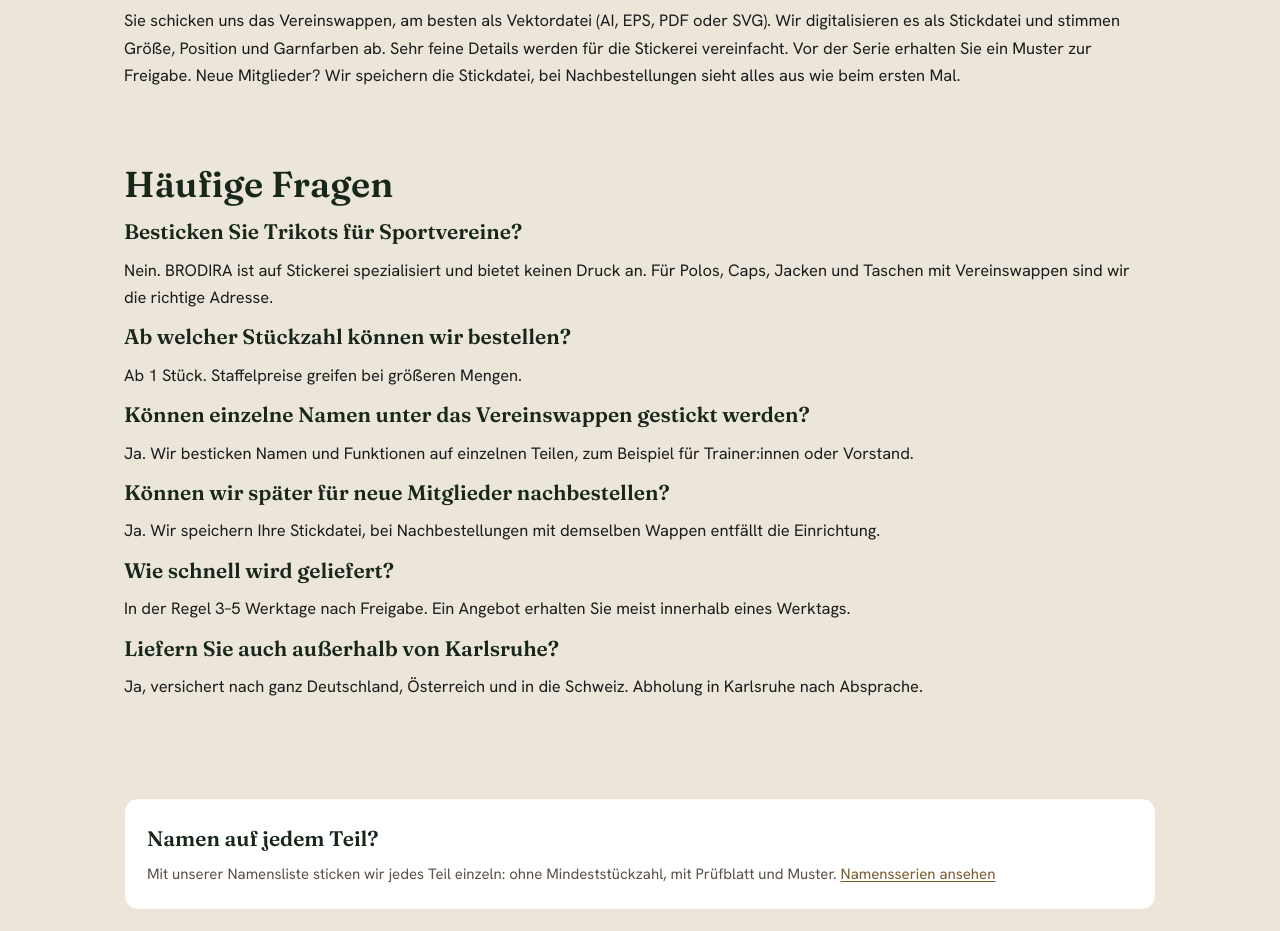
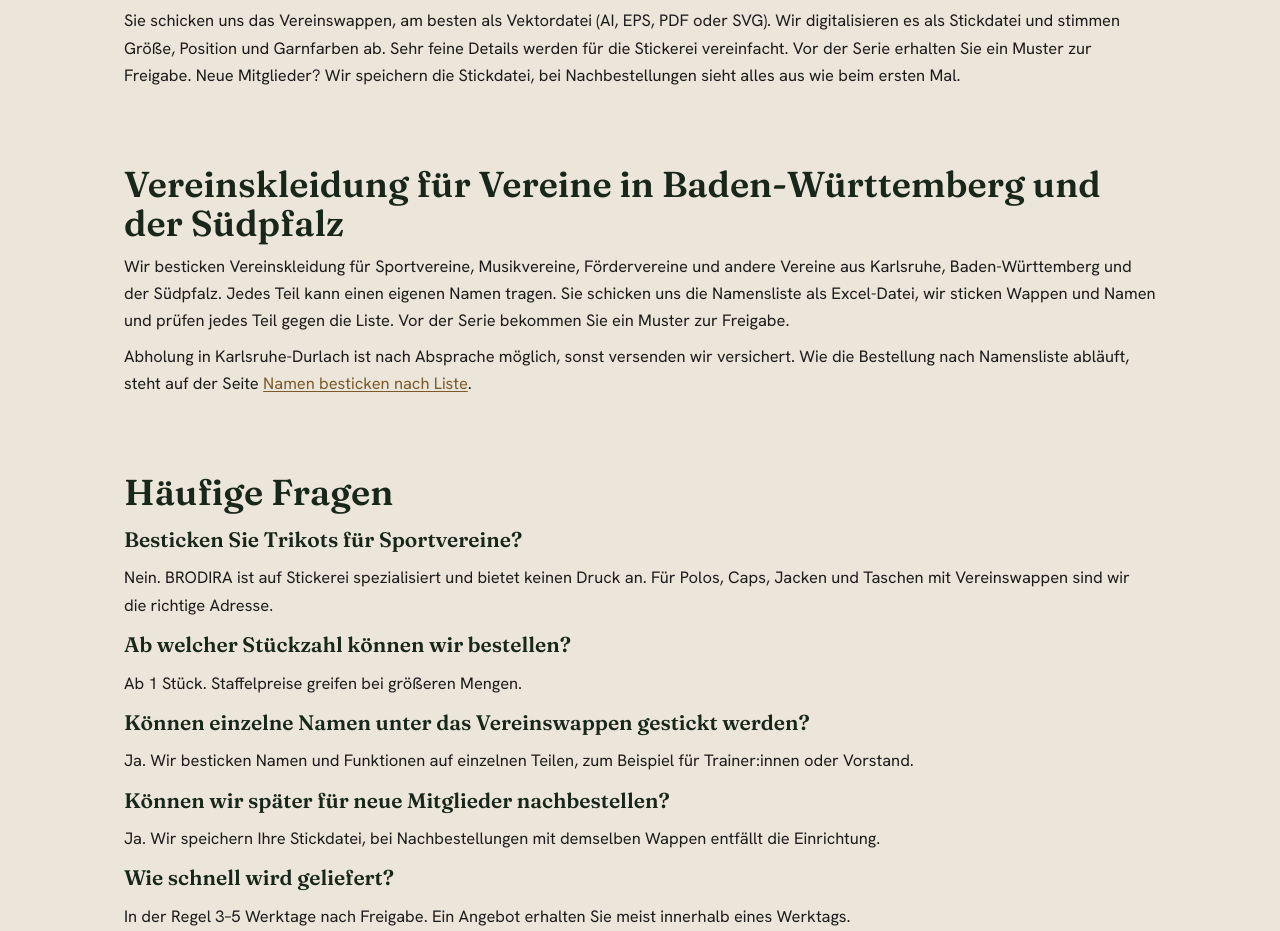
Before and after one commit to brodira/brodira-website, a plain HTML site: page vereine-teamwear.html in a window 1280 px wide. Shown: the part 1284-2215 px from the top of the page. Drawn offline with Linux system fonts and the light colour scheme.

Commit message:
Club page: section for BW and Suedpfalz clubs
New section 'Vereinskleidung fuer Vereine in Baden-Wuerttemberg und der Suedpfalz' above the FAQ (names per Excel list, sample, pickup/shipping, link to name-list page). Sitemap lastmod.

Co-Authored-By: Claude Opus 5.5 <noreply@anthropic.com>

```diff
--- a/sitemap.xml
+++ b/sitemap.xml
@@ -17,7 +17,7 @@
   <url><loc>https://www.brodira.de/textilien-zum-besticken.html</loc><lastmod>2026-11-17</lastmod><changefreq>monthly</changefreq><priority>0.7</priority></url>
   <url><loc>https://www.brodira.de/gestickte-kleidung-waschen.html</loc><lastmod>2026-11-17</lastmod><changefreq>monthly</changefreq><priority>0.7</priority></url>
   <url><loc>https://www.brodira.de/mindestmenge-stickerei.html</loc><lastmod>2026-11-17</lastmod><changefreq>monthly</changefreq><priority>0.7</priority></url>
-  <url><loc>https://www.brodira.de/vereine-teamwear.html</loc><lastmod>2026-11-17</lastmod><changefreq>monthly</changefreq><priority>0.8</priority></url>
+  <url><loc>https://www.brodira.de/vereine-teamwear.html</loc><lastmod>2026-11-21</lastmod><changefreq>monthly</changefreq><priority>0.8</priority></url>
   <url><loc>https://www.brodira.de/poloshirts-arbeitskleidung-besticken.html</loc><lastmod>2026-11-17</lastmod><changefreq>monthly</changefreq><priority>0.7</priority></url>
   <url><loc>https://www.brodira.de/caps-muetzen-besticken.html</loc><lastmod>2026-11-17</lastmod><changefreq>monthly</changefreq><priority>0.7</priority></url>
   <url><loc>https://www.brodira.de/stickerei-fuer-branchen.html</loc><lastmod>2026-11-17</lastmod><changefreq>monthly</changefreq><priority>0.7</priority></url>
--- a/vereine-teamwear.html
+++ b/vereine-teamwear.html
@@ -65,6 +65,10 @@
     <h2>So läuft es ab</h2>
     <p>Sie schicken uns das Vereinswappen, am besten als Vektordatei (AI, EPS, PDF oder SVG). Wir digitalisieren es als Stickdatei und stimmen Größe, Position und Garnfarben ab. Sehr feine Details werden für die Stickerei vereinfacht. Vor der Serie erhalten Sie ein Muster zur Freigabe. Neue Mitglieder? Wir speichern die Stickdatei, bei Nachbestellungen sieht alles aus wie beim ersten Mal.</p>
   </section>
+  <section><h2>Vereinskleidung für Vereine in Baden-Württemberg und der Südpfalz</h2>
+    <p>Wir besticken Vereinskleidung für Sportvereine, Musikvereine, Fördervereine und andere Vereine aus Karlsruhe, Baden-Württemberg und der Südpfalz. Jedes Teil kann einen eigenen Namen tragen. Sie schicken uns die Namensliste als Excel-Datei, wir sticken Wappen und Namen und prüfen jedes Teil gegen die Liste. Vor der Serie bekommen Sie ein Muster zur Freigabe.</p>
+    <p>Abholung in Karlsruhe-Durlach ist nach Absprache möglich, sonst versenden wir versichert. Wie die Bestellung nach Namensliste abläuft, steht auf der Seite <a href="namen-besticken-serie.html">Namen besticken nach Liste</a>.</p>
+  </section>
   <section>
     <h2>Häufige Fragen</h2>
     <h3>Besticken Sie Trikots für Sportvereine?</h3>
```
